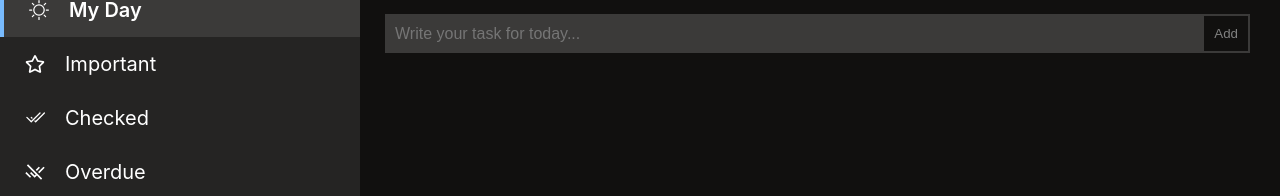
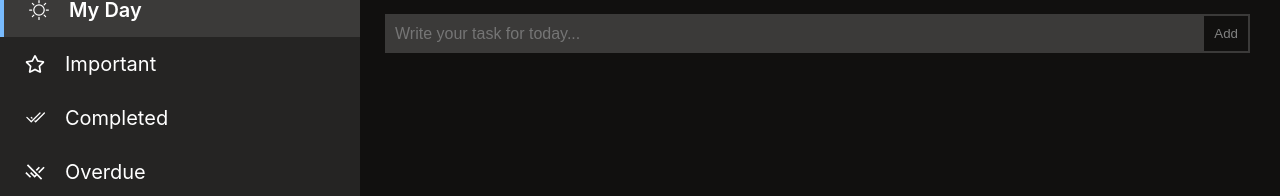
Before and after one commit to sprigg4n-1/todo-list, a React (Create React App) app: page / in a window 1280 px wide. Shown: the part 141-337 px from the top of the page. Built offline with nearby package versions, Linux system fonts and the light colour scheme.

Commit message:
change checked on completed

```diff
--- a/src/App.js
+++ b/src/App.js
@@ -42,7 +42,7 @@ function App() {
     },
     {
       icon: <BsCheck2All />,
-      text: "Checked",
+      text: "Completed",
       active: false,
       id: crypto.randomUUID(),
       path: "/checked",
```
